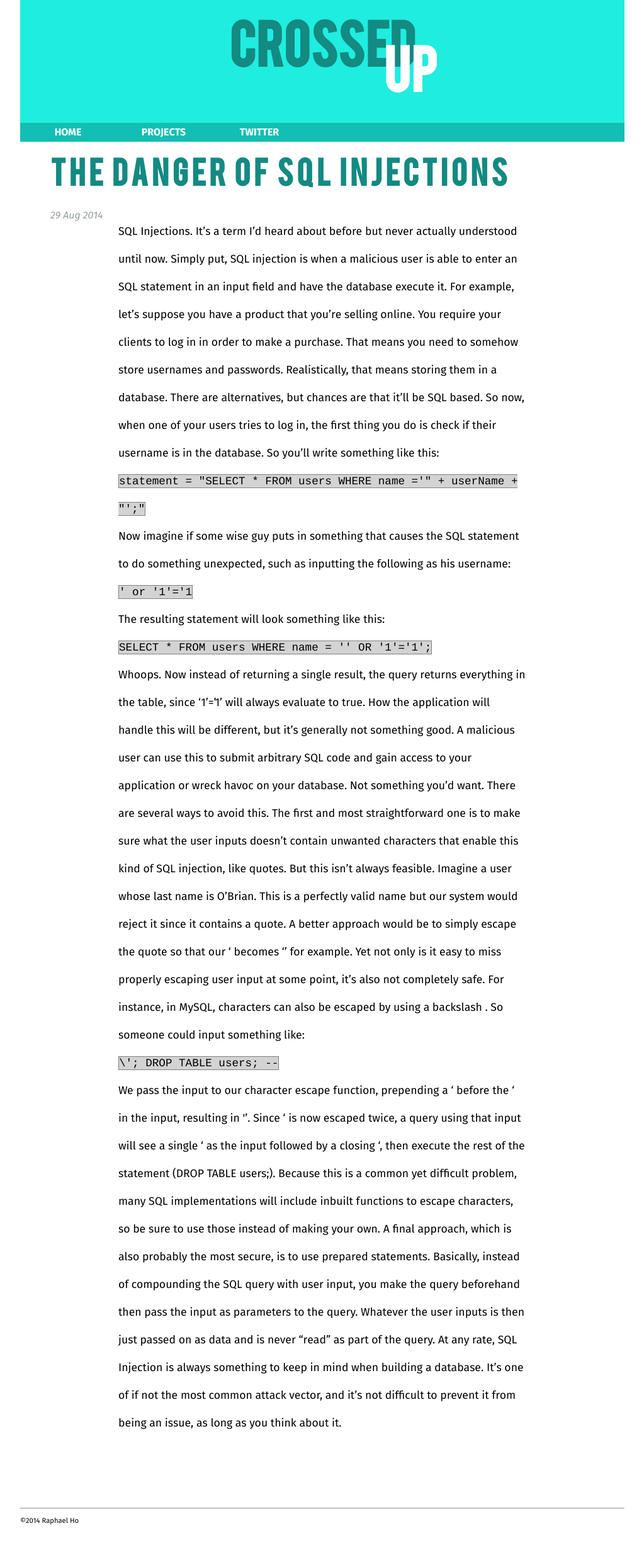
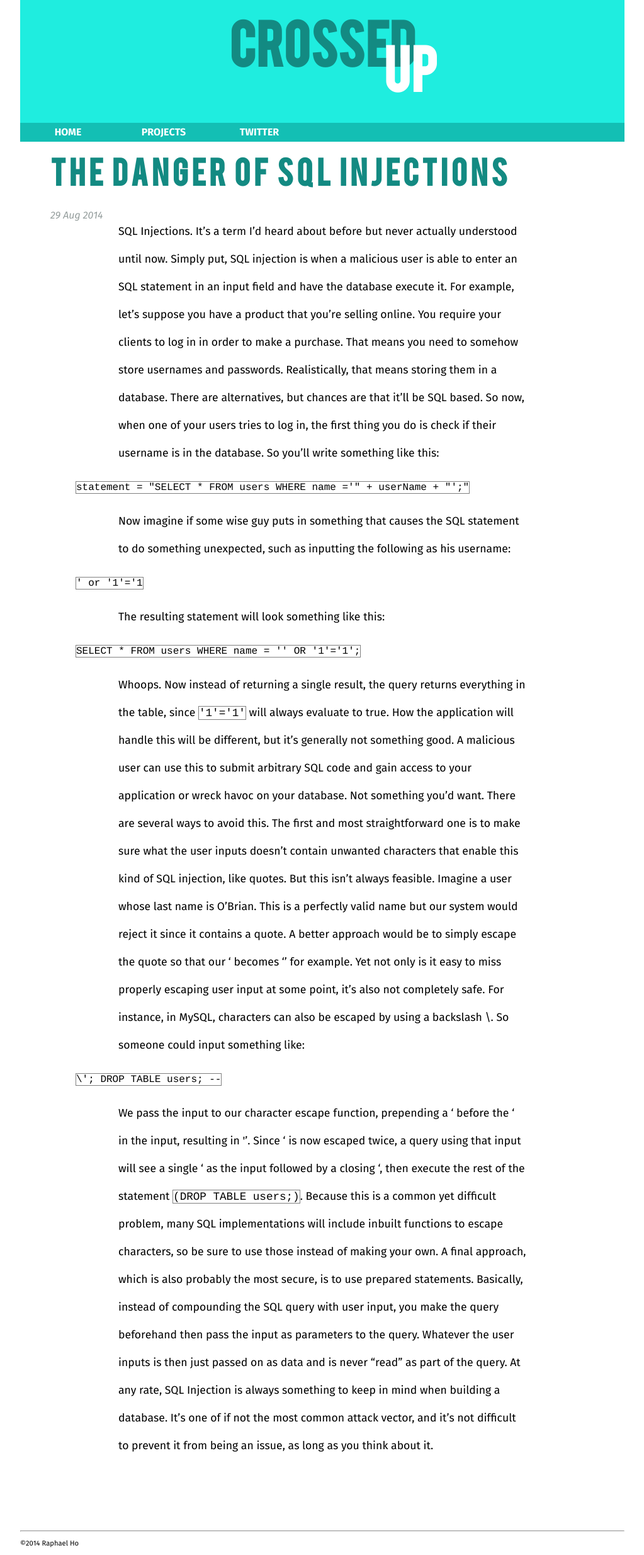
Before and after one commit to Kyhz/kyhz.github.io, a Jekyll site: the page built from _posts/2014-08-29-week7-technical.md, in a window 1280 px wide. Shown: the whole page at 63% size, without its empty margins (128-1151 px from the left). Built offline with Jekyll 4.4.1, drawn with Linux system fonts in a browser that asks for light colours; before the commit the page ends 2433 px from its top, so only the background shows below that.

Commit message:
testing jekyll syntax highlighting

```diff
--- a/_posts/2014-08-29-week7-technical.md
+++ b/_posts/2014-08-29-week7-technical.md
@@ -9,18 +9,26 @@
 
 SQL Injections. It's a term I'd heard about before but never actually understood until now. Simply put, SQL injection is when a malicious user is able to enter an SQL statement in an input field and have the database execute it. For example, let's suppose you have a product that you're selling online. You require your clients to log in in order to make a purchase. That means you need to somehow store usernames and passwords. Realistically, that means storing them in a database. There are alternatives, but chances are that it'll be SQL based. So now, when one of your users tries to log in, the first thing you do is check if their username is in the database. So you'll write something like this:
 
-`statement = "SELECT * FROM users WHERE name ='" + userName + "';"`
+{% highlight SQL %}
+statement = "SELECT * FROM users WHERE name ='" + userName + "';"
+{% endhighlight %}
 
 Now imagine if some wise guy puts in something that causes the SQL statement to do something unexpected, such as inputting the following as his username:
 
-`' or '1'='1`
+{% highlight SQL %}
+' or '1'='1
+{% endhighlight %}
 
 The resulting statement will look something like this:
 
-`SELECT * FROM users WHERE name = '' OR '1'='1';`
+{% highlight SQL %}
+SELECT * FROM users WHERE name = '' OR '1'='1';
+{% endhighlight %}
 
-Whoops. Now instead of returning a single result, the query returns everything in the table, since '1'='1' will always evaluate to true. How the application will handle this will be different, but it's generally not something good. A malicious user can use this to submit arbitrary SQL code and gain access to your application or wreck havoc on your database. Not something you'd want. There are several ways to avoid this. The first and most straightforward one is to make sure what the user inputs doesn't contain unwanted characters that enable this kind of SQL injection, like quotes. But this isn't always feasible. Imagine a user whose last name is O'Brian. This is a perfectly valid name but our system would reject it since it contains a quote. A better approach would be to simply escape the quote so that our ' becomes '' for example. Yet not only is it easy to miss properly escaping user input at some point, it's also not completely safe. For instance, in MySQL, characters can also be escaped by using a backslash \. So someone could input something like:
+Whoops. Now instead of returning a single result, the query returns everything in the table, since `'1'='1'` will always evaluate to true. How the application will handle this will be different, but it's generally not something good. A malicious user can use this to submit arbitrary SQL code and gain access to your application or wreck havoc on your database. Not something you'd want. There are several ways to avoid this. The first and most straightforward one is to make sure what the user inputs doesn't contain unwanted characters that enable this kind of SQL injection, like quotes. But this isn't always feasible. Imagine a user whose last name is O'Brian. This is a perfectly valid name but our system would reject it since it contains a quote. A better approach would be to simply escape the quote so that our ' becomes '' for example. Yet not only is it easy to miss properly escaping user input at some point, it's also not completely safe. For instance, in MySQL, characters can also be escaped by using a backslash \\. So someone could input something like:
 
-`\'; DROP TABLE users; --`
+{% highlight SQL %}
+\'; DROP TABLE users; --
+{% endhighlight %}
 
-We pass the input to our character escape function, prepending a ' before the ' in the input, resulting in \''. Since ' is now escaped twice, a query using that input will see a single ' as the input followed by a closing ', then execute the rest of the statement (DROP TABLE users;). Because this is a common yet difficult problem, many SQL implementations will include inbuilt functions to escape characters, so be sure to use those instead of making your own. A final approach, which is also probably the most secure, is to use prepared statements. Basically, instead of compounding the SQL query with user input, you make the query beforehand then pass the input as parameters to the query. Whatever the user inputs is then just passed on as data and is never "read" as part of the query. At any rate, SQL Injection is always something to keep in mind when building a database. It's one of if not the most common attack vector, and it's not difficult to prevent it from being an issue, as long as you think about it.
+We pass the input to our character escape function, prepending a ' before the ' in the input, resulting in \''. Since ' is now escaped twice, a query using that input will see a single ' as the input followed by a closing ', then execute the rest of the statement `(DROP TABLE users;)`. Because this is a common yet difficult problem, many SQL implementations will include inbuilt functions to escape characters, so be sure to use those instead of making your own. A final approach, which is also probably the most secure, is to use prepared statements. Basically, instead of compounding the SQL query with user input, you make the query beforehand then pass the input as parameters to the query. Whatever the user inputs is then just passed on as data and is never "read" as part of the query. At any rate, SQL Injection is always something to keep in mind when building a database. It's one of if not the most common attack vector, and it's not difficult to prevent it from being an issue, as long as you think about it.
--- a/stylesheets/stylesheet.css
+++ b/stylesheets/stylesheet.css
@@ -133,7 +133,6 @@
 	border: 0.11em solid grey;
 	margin: auto;
 	width: 60%;
-	background: LightGrey;
 	margin-bottom: 1em;
 	margin-top: 1em;
 	line-height: 2em;
```
Also changed, not shown: 2 other files.
